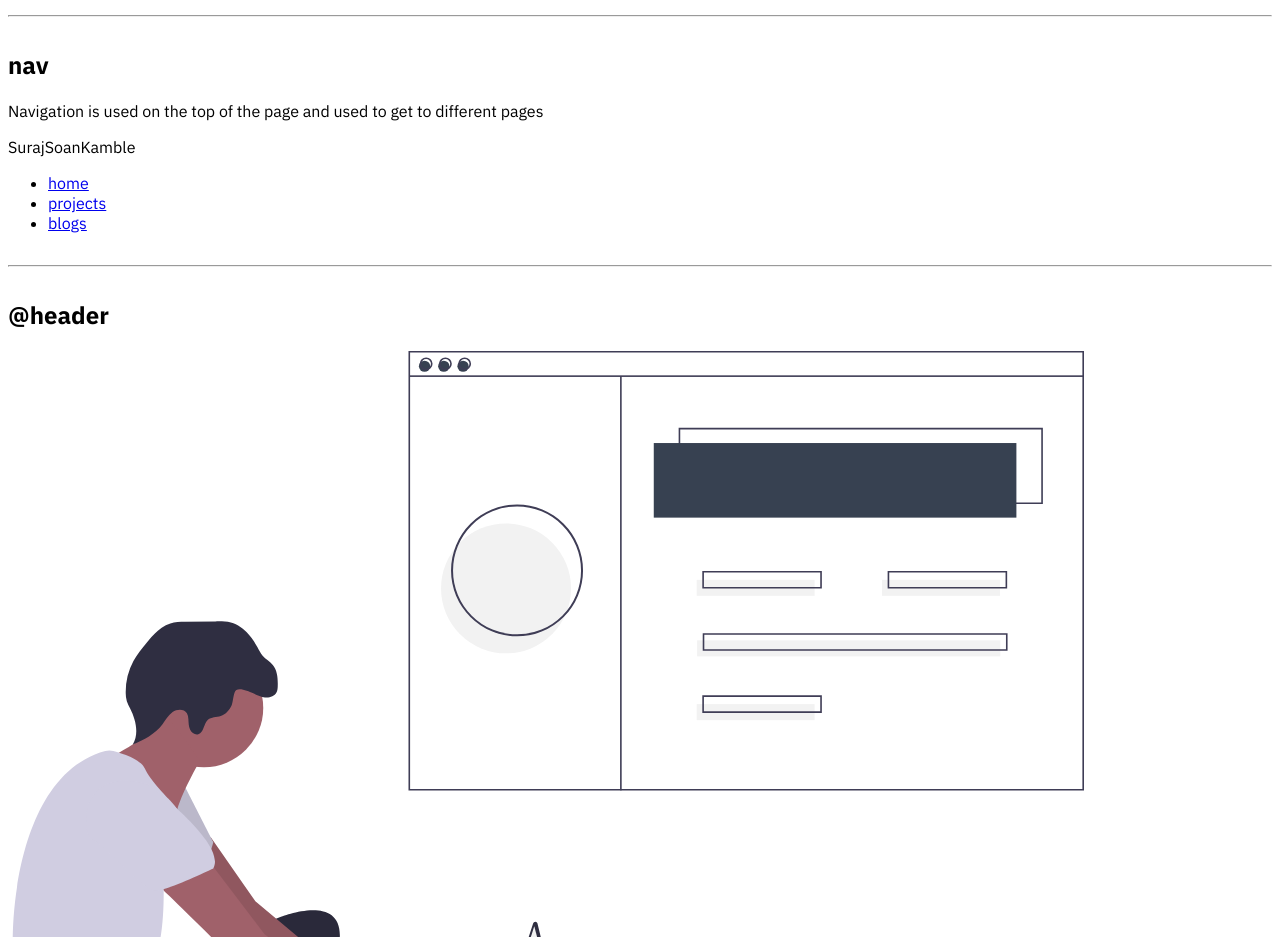
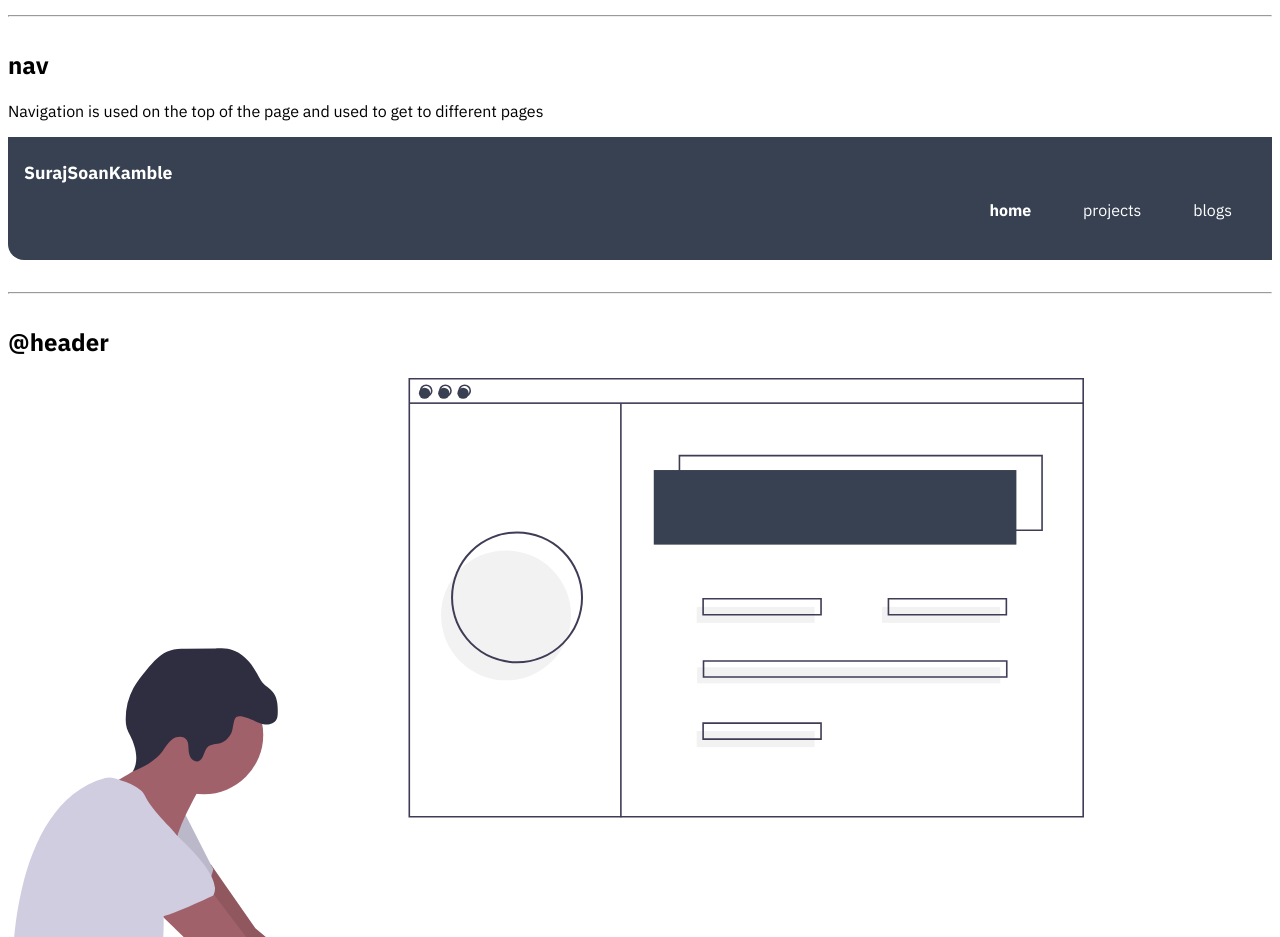
Before and after one commit to surajsk-dev/Portfolio, a plain HTML site: page lib/component.html in a window 1280 px wide. Shown: the part 1400-2337 px from the top of the page. Drawn offline with Linux system fonts and the light colour scheme.

Commit message:
styles: added style to nav

```diff
--- a/css/component.css
+++ b/css/component.css
@@ -54,3 +54,28 @@ hr {
     display: inline;
     padding: 0rem 0.5rem;
 }
+
+/* navigation */
+.navigation {
+    background-color: var(--primary-color);
+    color: white;
+    padding: 1.5rem 1rem;
+    border-bottom-left-radius: 1rem;
+}
+
+.navigation .brand {
+    font-weight: bold;
+    font-size: 1.1rem;
+}
+
+.navigation .link{
+    color: white;
+}
+
+.navigation .link-active {
+    font-weight: bold;
+}
+
+.navigation .nav-pills{
+    text-align: right;
+}
--- a/lib/component.html
+++ b/lib/component.html
@@ -57,12 +57,12 @@
 
     <h2>nav</h2>
     <p>Navigation is used on the top of the page and used to get to different pages</p>
-    <nav>
-        <div>SurajSoanKamble</div>
-        <ul>
-            <li><a href="/">home</a></li>
-            <li><a href="/">projects</a></li>
-            <li><a href="/">blogs</a></li>
+    <nav class="navigation">
+        <div class="brand">SurajSoanKamble</div>
+        <ul class="list list-non-bullet nav-pills">
+            <li class="list list-inline"><a class="link link-active" href="/">home</a></li>
+            <li class="list list-inline"><a class="link" href="/">projects</a></li>
+            <li class="list list-inline"><a class="link" href="/">blogs</a></li>
         </ul>
     </nav>
     <hr>
```
